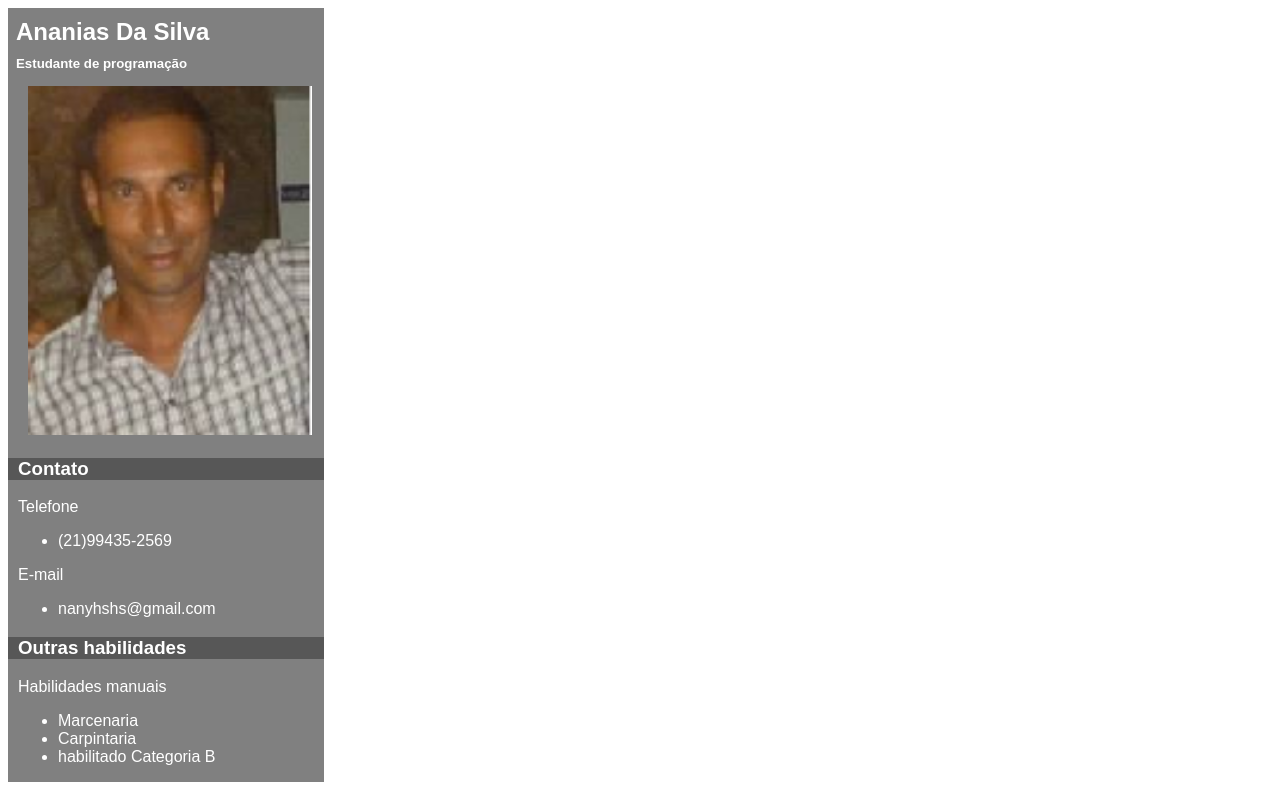
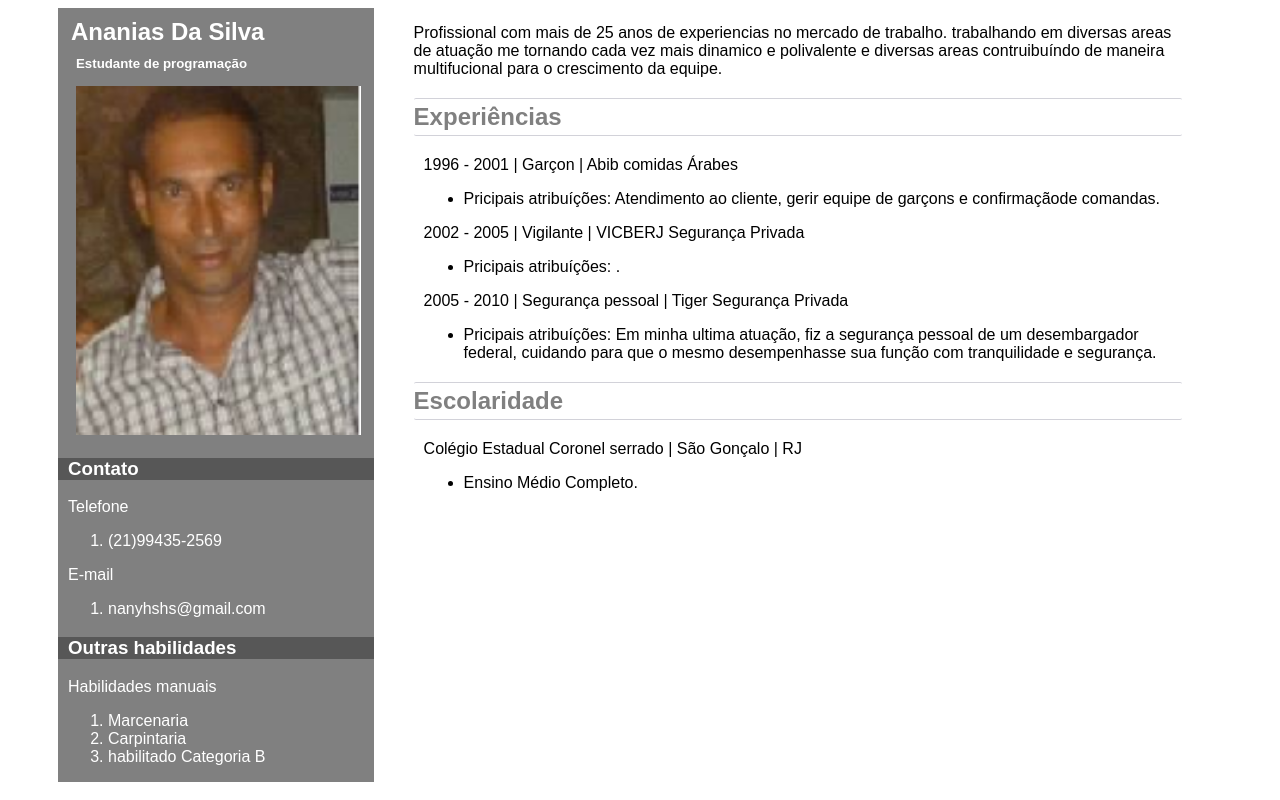
Before and after one commit to AnaniasDaSilva/curriculo, a plain HTML site: page index.html in a window 1280 px wide. Drawn offline with Linux system fonts and the light colour scheme.

Commit message:
criacao da parte de informações do curriculo

```diff
--- a/estilo.css
+++ b/estilo.css
@@ -3,6 +3,7 @@
     width: 25%;
     height: 25%;
     display: inline-block;
+    margin-left: 50px;
 }
 #divfotoPerfil{
     text-align: center;
@@ -11,7 +12,7 @@
     width: 90%;
     height: 90%;
     margin-top: 5px;
-    margin-left: 8px;
+    margin-left: 5px;
 
 }
 #divTitulo{
@@ -29,6 +30,7 @@
     height: 50%;
     margin-bottom: 10px;
     margin-top: 10px;
+    margin-left: 5px;
 
 }
 #subtituloPerfil{
@@ -38,6 +40,7 @@
     height: 50%;
     margin-bottom: 10px;
     margin-top: 10px;
+    margin-left: 10px;
 }
 #divTituloDescricao{
     background-color: rgb(87, 87, 87);
@@ -58,11 +61,50 @@
     font-family: Arial, Helvetica, sans-serif;
     height: 50%;
     margin-left: 10px;
-
 }
-ul li{
+ol li{
     color: white;
     font-family: Arial, Helvetica, sans-serif;
     height: 50%;
     margin-left: 10px;
 }
+#informacoes{
+    width: 60%;
+    height: 60%;
+    float: right;
+    padding-right: 90px;
+}
+#divApresentacao{
+    margin-left: -10px;
+    font-family: Arial, Helvetica, sans-serif;
+}
+#experiencias{
+    margin-left: -10px;
+
+}
+#experienciaTitulo{
+    font-family: Arial, Helvetica, sans-serif;
+}
+#h2ExperienciaTitulo{
+    border-top: solid 1px;
+    border-bottom: solid 1px;
+    border-radius: 2px;
+    border-color: rgba(108, 108, 128, 0.300);
+    font-family: Arial, Helvetica, sans-serif;
+    padding-top: 4px;
+    padding-bottom: 4px;
+    color: gray;
+
+}
+ul li{
+    color: black;
+    font-family: Arial, Helvetica, sans-serif;
+    height: 50%;
+    margin-left: 10px;
+}
+.pExpDescricacao{
+    color: black;
+    font-family: Arial, Helvetica, sans-serif;
+    height: 50%;
+    margin-left: 10px;
+}
--- a/index.html
+++ b/index.html
@@ -22,26 +22,64 @@
                 </div>
                 <div id="textoDescricao">
                     <p class="pDescricacao">Telefone</p>
-                    <ul>
+                    <ol>
                         <li>(21)99435-2569</li>
-                    </ul>
+                    </ol>
                     <p class="pDescricacao">E-mail</p>
-                    <ul>
+                    <ol>
                         <li>nanyhshs@gmail.com</li>
-                    </ul>
+                    </ol>
                 </div>
                 <div id="divTituloDescricao">
                     <h3 id="tituloDescricao">Outras habilidades</h3>
                 </div>
                 <p class="pDescricacao">Habilidades manuais</p>
-                <ul>
+                <ol>
                     <li>Marcenaria</li>
                     <li>Carpintaria</li>
                     <li>habilitado Categoria B</li>
-                </ul>
-
+                </ol>
+        </div>
         </div>
     </div>
-
+    <div id="informacoes">
+        <div id="divApresentacao">
+            <p>Profissional com mais de 25 anos de experiencias no mercado de trabalho.
+                trabalhando em diversas areas de atuação me tornando cada vez mais
+                dinamico e polivalente e diversas areas contruibuíndo de maneira
+                multifucional para o crescimento da equipe.
+            </p>
+        </div>
+        <div id="experiencias">
+            <div id="experienciaTitulo">
+                <h2 id="h2ExperienciaTitulo">Experiências</h2>
+            </div>
+            <div id="ExperienciaDescricao">
+                <p class="pExpDescricacao">1996 - 2001 | Garçon | Abib comidas Árabes </p>
+                <ul>
+                    <li>Pricipais atribuíções: Atendimento ao cliente, gerir equipe de garçons e confirmaçãode comandas.</li>
+                </ul>
+                <p class="pExpDescricacao">2002 - 2005 | Vigilante | VICBERJ Segurança Privada </p>
+                <ul>
+                    <li>Pricipais atribuíções: .</li>
+                </ul>
+                <p class="pExpDescricacao">2005 - 2010 | Segurança pessoal | Tiger Segurança Privada </p>
+                <ul>
+                    <li>Pricipais atribuíções: Em minha ultima atuação, fiz  a segurança pessoal de um desembargador federal,
+                        cuidando  para que o mesmo desempenhasse sua função com tranquilidade e segurança.
+                    </li>
+                </ul>
+            </div>
+            <div id="experienciaTitulo">
+                <h2 id="h2ExperienciaTitulo">Escolaridade</h2>
+            </div>
+            <div id="ExperienciaDescricao">
+                <p class="pExpDescricacao">Colégio Estadual Coronel serrado | São Gonçalo | RJ </p>
+                <ul>
+                    <li>Ensino Médio Completo.</li>
+                </ul>
+            </div>
+        </div>
+    </div>
 </body>
 </html>
```
